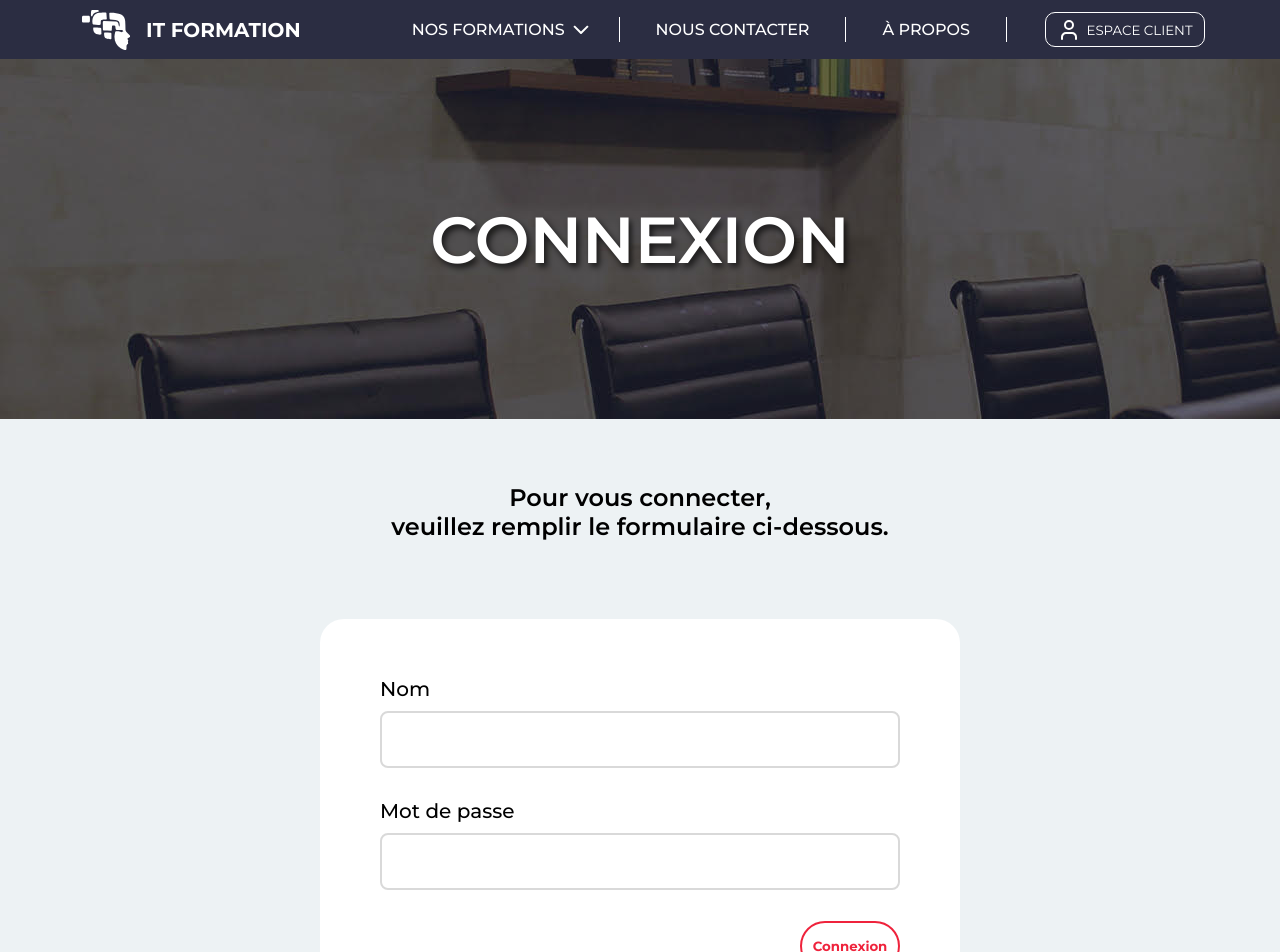
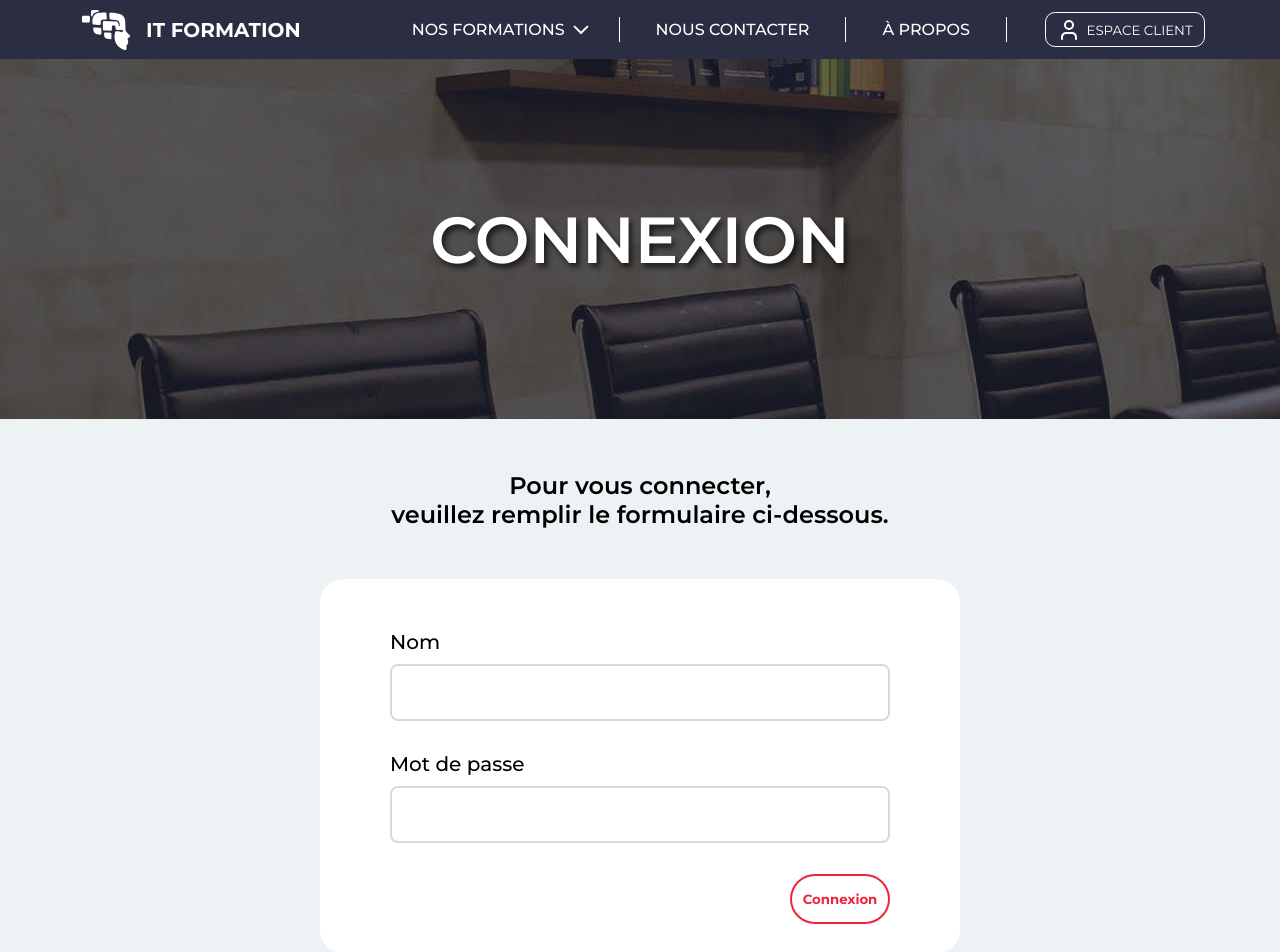
Before and after one commit to BastienCay/Front_IT_Formation, an Angular app in the folder IT_Formation/: page /connection in a window 1280 px wide. Shown: the top 952 px of the page. Built offline with nearby package versions, Linux system fonts and the light colour scheme.

Commit message:
marges réadaptées à la page

```diff
--- a/IT_Formation/src/app/pages/page-connection/formulaire-connection/formulaire-connection.component.css
+++ b/IT_Formation/src/app/pages/page-connection/formulaire-connection/formulaire-connection.component.css
@@ -7,7 +7,9 @@ h1, h2, h3, p, a, label, span{
     background-color:       #EDF2F4;
     display:                grid;
     grid-template-columns:  repeat(12,1fr);
-    grid-template-rows:     5vh 20vh 105vh 10vh;
+    /*grid-template-rows:     5vh 20vh 105vh 10vh;*/
+    grid-template-rows:     20vh 20vh 125vh 10vh;
+    height:                 675px;
 }
 
 p{
@@ -16,15 +18,18 @@ p{
     font-family:            "Montserrat";
     color:                  black;
 
+    padding-top:            37px;
     font-size:              3vh;
     font-weight:            600;
     line-height:            normal;
-    height:                 50px;
+    width:                  640px;
+    height:                 75px;
 
-    grid-row-start:         2;
+    grid-row-start:         1;
     grid-column-start:      5;
     grid-column-end:        9;
     text-align:             center;
+    margin-top: 15px;
 
     font-style:             normal;
 }
@@ -43,19 +48,15 @@ span{
     line-height:            normal;
 }
 
-#zone_formulaire{
-    height:                 650px;
-}
-
 #formulaire{
-    grid-row-start:         3;
+    grid-row-start:         2;
     grid-column-start:      5;
     grid-column-end:        9;
 
     width:                  640px;
     height:                 325px;
-    padding-top:            42px;
-    padding-bottom:         25px;
+    padding-top:            35px;
+    padding-bottom:         15px;
 
     background-color:       white;
     border-radius:          24px;
@@ -68,7 +69,7 @@ span{
     display:                flex;
     flex-direction:         column;
     justify-content:        space-around;
-    width:                  520px;
+    width:                  500px;
 }
 
 form div{
@@ -98,17 +99,20 @@ form div{
 }
 
 button{
+    display:                flex;
     align-self:             flex-end;
+    align-items:            center;
+    justify-content:        center;
+
     width:                  100px;
     height:                 50px;
     border-radius:          30px;
+
     border:                 2px solid #EF233C;
-    display:                flex;
-    align-items:            center;
-    justify-content:        center;
 
     background-color:       #ffffff;
     color:                  #EF233C;
+
     font-weight:            bold;
 }
 
```
